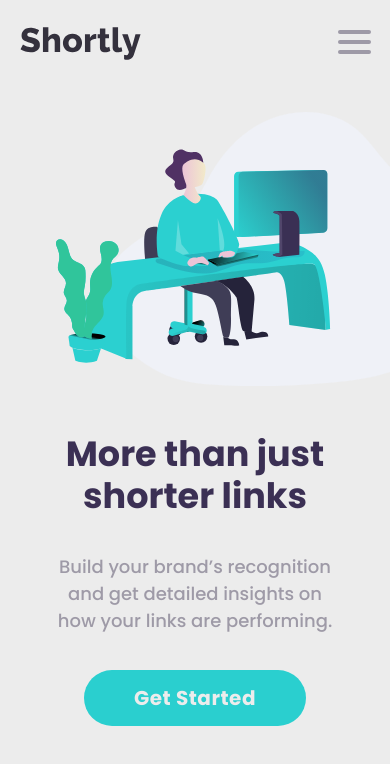
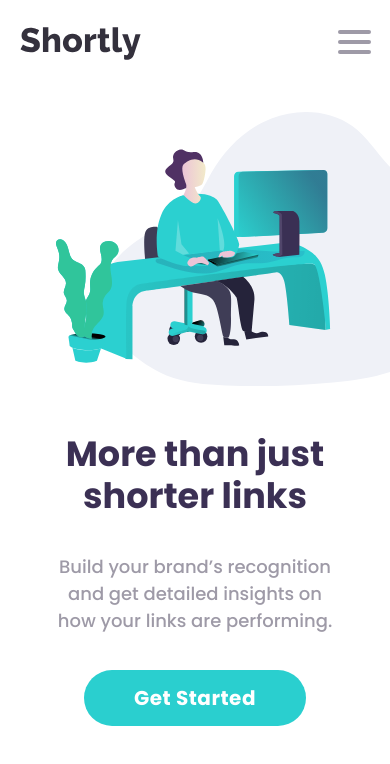
Before and after one commit to mena0018/URL-Shortening, a React (Create React App) app: page / in a window 390 px wide. Shown: the top 764 px of the page. Built offline with nearby package versions, Linux system fonts and the light colour scheme.

Commit message:
Modification of color

```diff
--- a/src/components/Navbar/Navbar.module.scss
+++ b/src/components/Navbar/Navbar.module.scss
@@ -94,7 +94,7 @@ nav {
 @media screen and (max-width: 700px) {
   nav {
     position: fixed;
-    background-color: $light-gray;
+    background-color: $white;
     width: $max-width;
 
     .container_lines {
--- a/src/index.scss
+++ b/src/index.scss
@@ -15,7 +15,6 @@ html {
 body, #root {
   height: 100%;
   font-family: $font-fam;
-  background-color: $light-gray;
 }
 
 .App-container {
--- a/src/scss/_mixins.scss
+++ b/src/scss/_mixins.scss
@@ -25,7 +25,7 @@
 @mixin call_to_action {
   font-family: $font-fam;
   margin: 0 20px;
-  color: $light-gray;
+  color: $white;
   font-weight: 600;
   font-size: 16px;
   letter-spacing: 0.5px;
--- a/src/scss/_variables.scss
+++ b/src/scss/_variables.scss
@@ -3,6 +3,7 @@
 
 // Colors
 
+$white: #fff;
 $light-gray: #ececec;
 $lighter-gray: #887e7e0a;
 $mid-gray: #dbd9d9;
```
